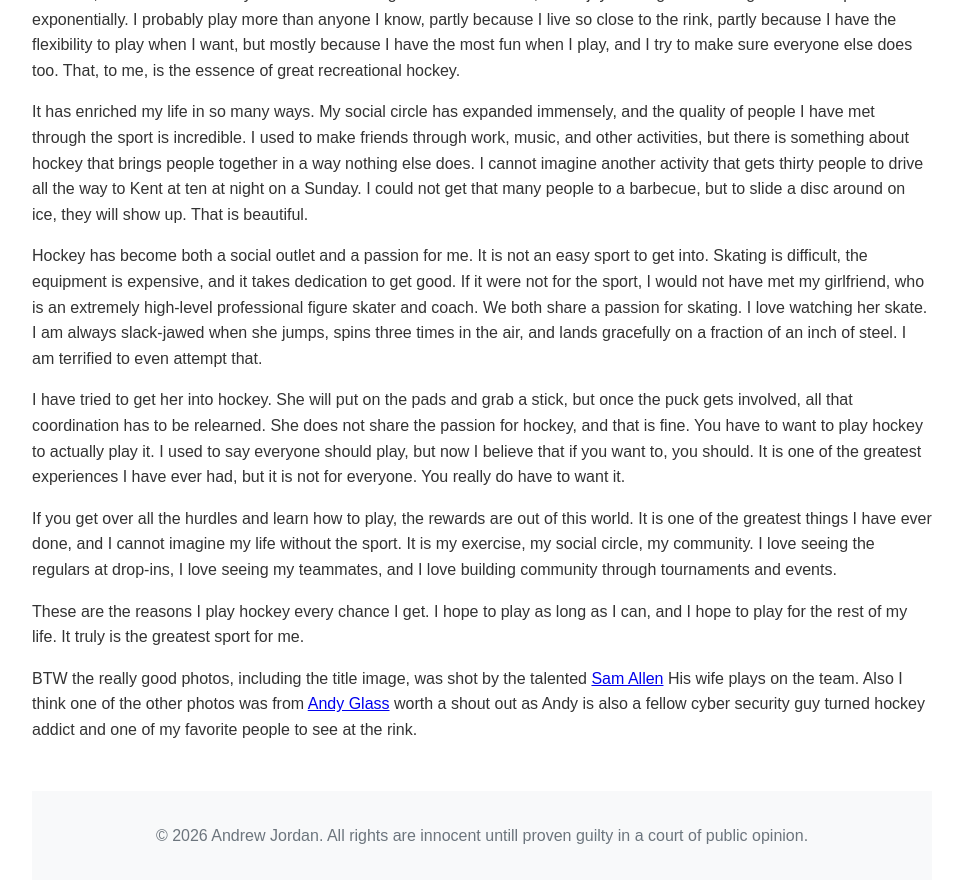
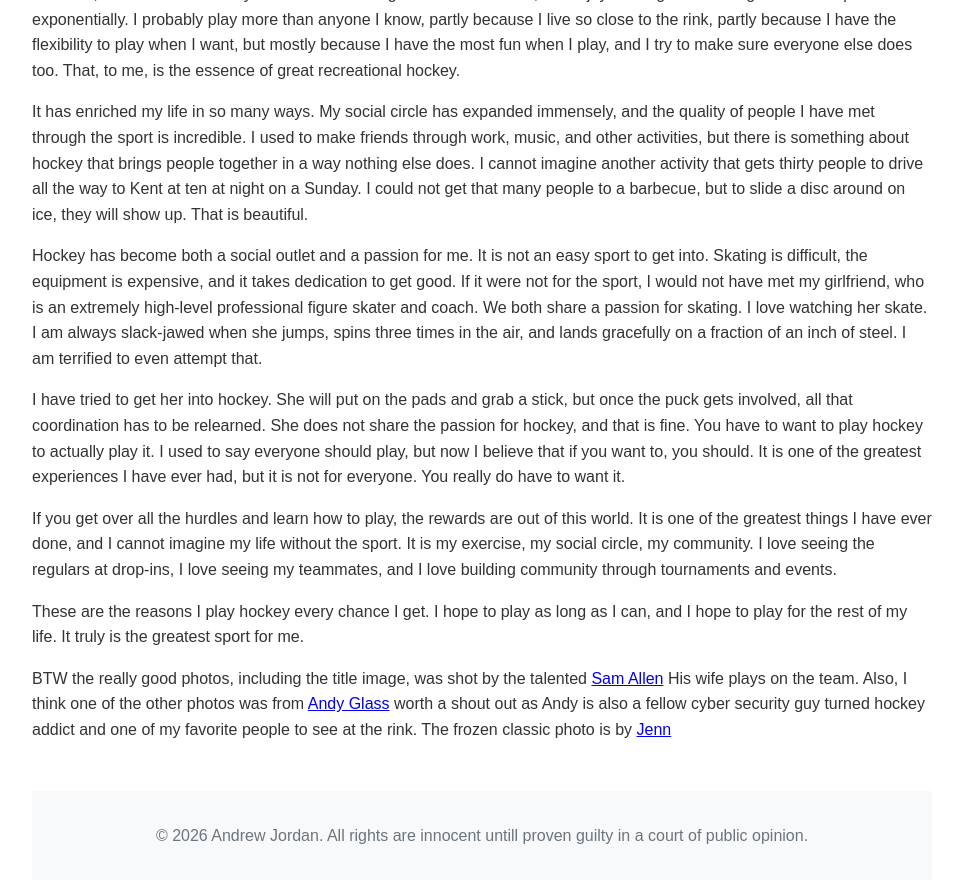
Before and after one commit to 05k0012/personal-homepage, a Jekyll site: the page built from _posts/2026-05-07-why-i-play-hockey-every-chance-i-get.md, in a window 1280 px wide and 900 px high, scrolled down 4422 px. Shown: the top 883 px of the window, without its empty margins (158-1121 px from the left). Built offline with Jekyll 4.4.1, drawn with Linux system fonts in a browser that asks for light colours.

Commit message:
Added Jenn

```diff
--- a/_posts/2026-05-07-why-i-play-hockey-every-chance-i-get.md
+++ b/_posts/2026-05-07-why-i-play-hockey-every-chance-i-get.md
@@ -114,4 +114,4 @@
 
 These are the reasons I play hockey every chance I get. I hope to play as long as I can, and I hope to play for the rest of my life. It truly is the greatest sport for me.
 
-BTW the really good photos, including the title image, was shot by the talented [Sam Allen](https://www.samallenphoto.com/About) His wife plays on the team. Also I think one of the other photos was from [Andy Glass](https://www.andyglassphotography.com/about-me) worth a shout out as Andy is also a fellow cyber security guy turned hockey addict and one of my favorite people to see at the rink.
+BTW the really good photos, including the title image, was shot by the talented [Sam Allen](https://www.samallenphoto.com/About) His wife plays on the team. Also, I think one of the other photos was from [Andy Glass](https://www.andyglassphotography.com/about-me) worth a shout out as Andy is also a fellow cyber security guy turned hockey addict and one of my favorite people to see at the rink. The frozen classic photo is by [Jenn](https://flickr.com/people/jennthulhu_photog/)
```
